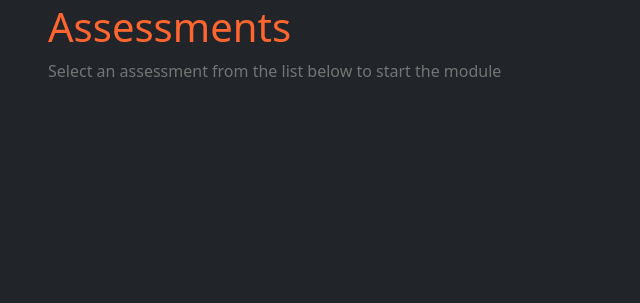
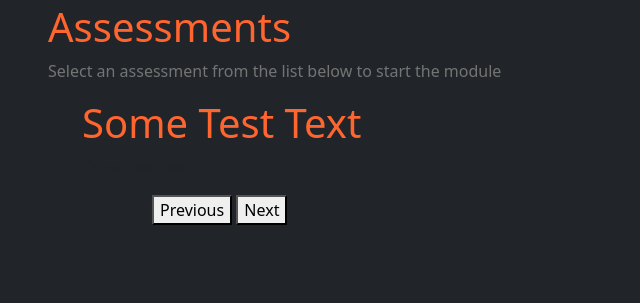
Before and after one commit to Extrosoph/Agile-Website-Developlment, a Flask app: page /assessment in a window 1280 px wide. Shown: the part 53-356 px from the top of the page, without its empty margins (0-640 px from the left). Run offline with Flask 2, Linux system fonts and the light colour scheme; some libraries are stand-ins or nearby versions.

Commit message:
<started work on the assessment window and adding css/jquery>

```diff
--- a/webapp/app/static/css/main.css
+++ b/webapp/app/static/css/main.css
@@ -1,10 +1,6 @@
 body{
-    /* background-color:#272727; */
     background-color:#212529
 }
-/* .bg-dark{
-    background-color:#272727;
-} */
 .gen{
     margin-left:3em;
 }
@@ -41,3 +37,29 @@ h1{
 .hpbutton a:hover, .hpbutton a:active {
     background-color:rgba(128,128,128,1);
 }
+
+.startBlock{
+    display:block;
+    width:100%;
+    margin:auto;
+    height:75px;
+    overflow:scroll;
+    background-color: red;
+}
+
+.aBlock{
+    display:block;
+    width:100%;
+    height:100px;
+    overflow:scroll;
+    margin:auto;
+    background-color: blue;
+}
+
+.hidden{
+    display:hidden;
+}
+
+#but{
+    float:right;
+}
--- a/webapp/app/static/javascript/main.js
+++ b/webapp/app/static/javascript/main.js
@@ -68,4 +68,21 @@ $(document).ready(function() {
             })
         }
     }
+
+    $('#sb').click(function(){
+        $('#sb').hide();
+        $('#abase').show();
+        $('#but').show();
+    })
+
+    $('#next').click(function(){
+        // NextPage function
+        if($('#abase').css('display') !== 'hidden'){
+            $('#abase').hide();
+        }
+    })
+
+    $('#prev').click(function(){
+        // PrevPage function
+    })
 })
--- a/webapp/app/templates/assessment.html
+++ b/webapp/app/templates/assessment.html
@@ -4,9 +4,33 @@
 <div class="gen">
     <h1>Assessments</h1>
     <p>Select an assessment from the list below to start the module</p>
-    {#get this to work#}
+    <!-- {#get this to work#}
     {% if session['logged_in'] == False %}
     <p>Log in to save and track your progress</p>
-    {% endif %}
+    {% endif %} -->
+</div>
+<div class="container" id="sb">
+    <div class="row">
+        <div class="col-sm-10">
+            <div class="startblock">
+                <!-- Have assessment overview here -->
+                <h1>Some Test Text</h1>
+            </div>
+        </div>
+        <div class="col-sm-2 hidden">
+            <!-- If logged in show progress (unhide)-->
+            <p>test text 3</p>
+        </div>
+    </div>
+</div>
+<div class="container hidden" id="abase">
+    <div class="ablock hidden">
+        <!-- load assessment here -->
+        <p>Other test text</p>
+    </div>
+</div>
+<div class="container hidden" id="but">
+    <button id="prev">Previous</button>
+    <button id="next">Next</button>
 </div>
 {% endblock %}
```
